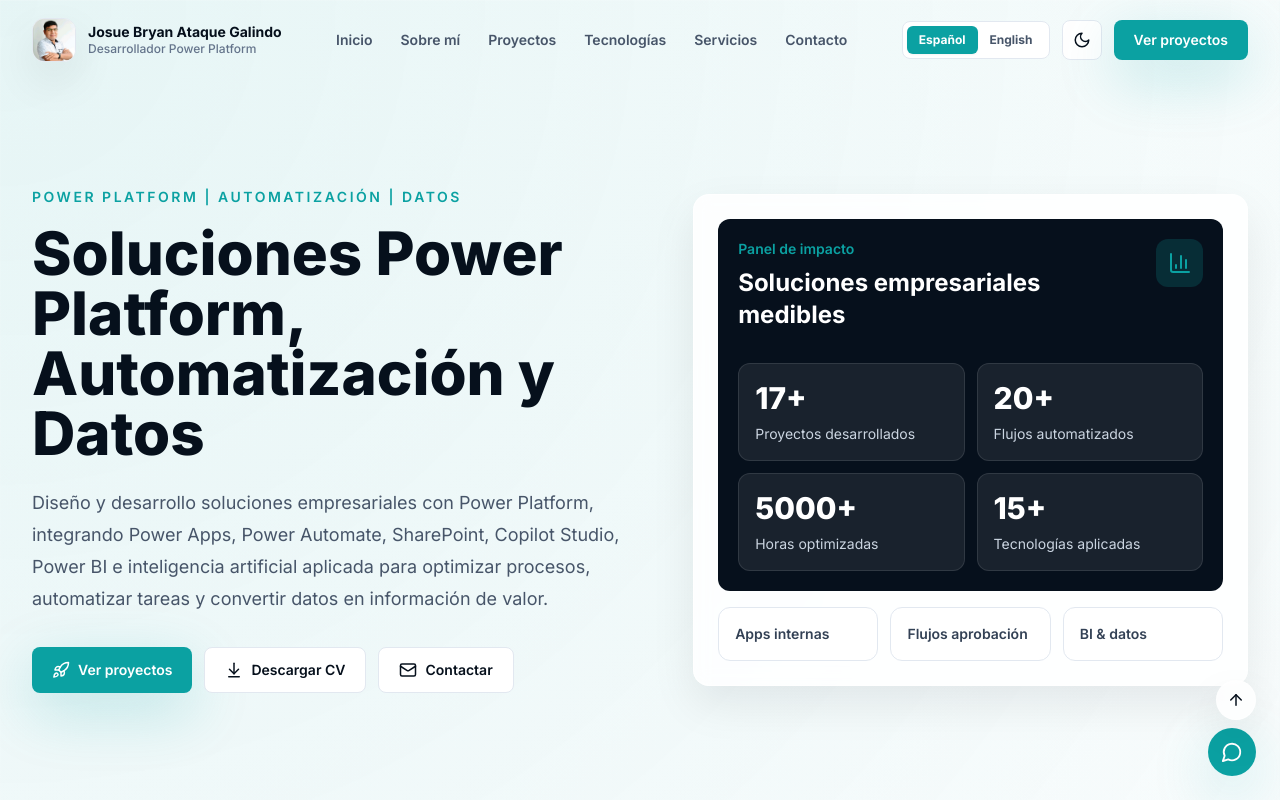
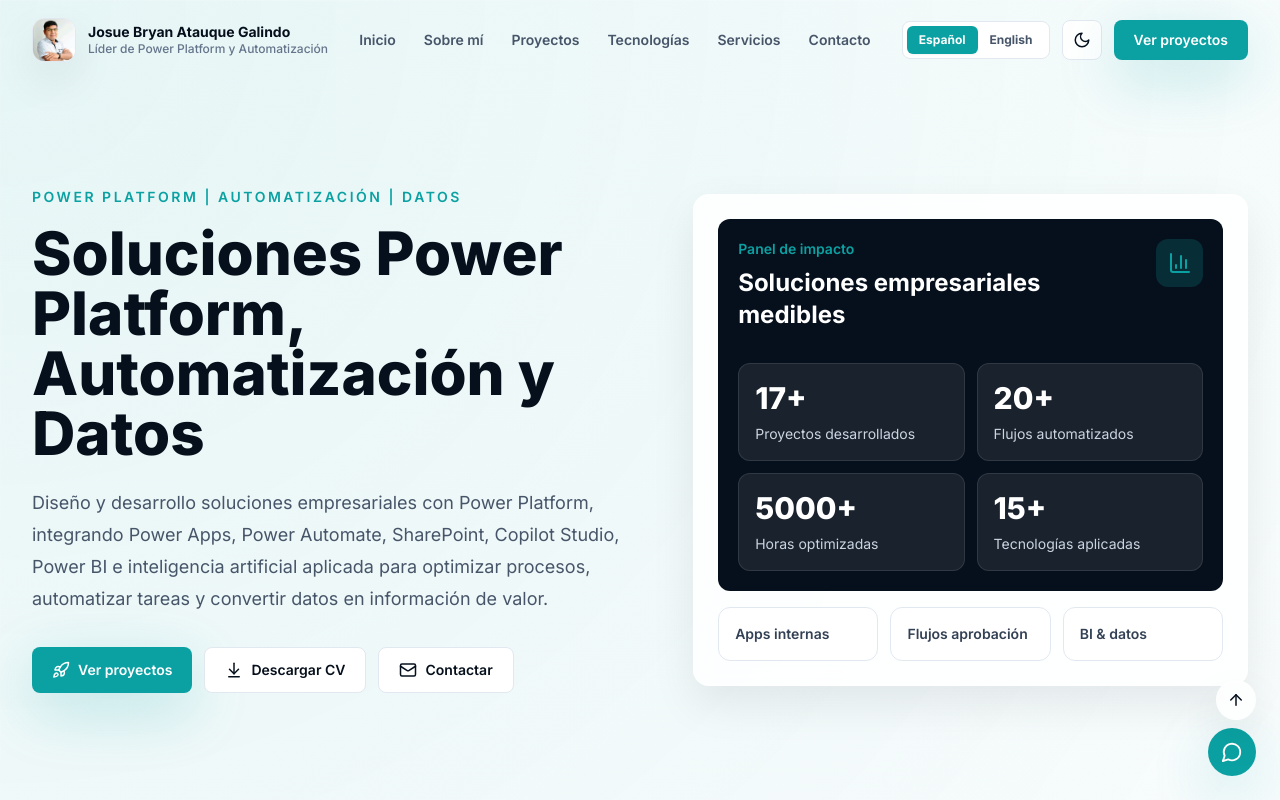
Before and after one commit to josueatauqueg-creator/portafolio-power-platform, a React (Vite) app: page / in a window 1280 px wide. Shown: the top 800 px of the page. Built offline with nearby package versions, Linux system fonts and the light colour scheme.

Commit message:
Corregir nombre y ajustes finales del portafolio

```diff
--- a/index.html
+++ b/index.html
@@ -19,7 +19,7 @@
         </p>
 
         <h1 style="margin:0 0 16px;font-size:clamp(34px,6vw,64px);line-height:1.05">
-          Josue Bryan Ataque Galindo
+          Josue Bryan Atauque Galindo
         </h1>
 
         <p style="margin:0;color:#cbd5e1;font-size:18px;line-height:1.7">
--- a/src/data/profile.js
+++ b/src/data/profile.js
@@ -1,6 +1,6 @@
 export const profile = {
-  name: 'Josue Bryan Ataque Galindo',
-  role: 'Desarrollador Power Platform',
+  name: 'Josue Bryan Atauque Galindo',
+  role: 'Líder de Power Platform y Automatización',
   email: 'jatauque@uni.pe',
   whatsapp: '+51 970592254',
   whatsappUrl: 'https://wa.me/51970592254?text=Hola%20Josue%2C%20vi%20tu%20portafolio%20profesional%20y%20me%20interesa%20conversar%20sobre%20una%20soluci%C3%B3n%20digital%20para%20mi%20empresa.%20%C2%BFPodr%C3%ADamos%20coordinar%20una%20reuni%C3%B3n%20para%20revisar%20mi%20necesidad%3F',
--- a/src/data/uiTranslations.js
+++ b/src/data/uiTranslations.js
@@ -6,7 +6,7 @@
       english: 'English'
     },
     profile: {
-      role: 'Desarrollador Power Platform'
+      role: 'Líder de Power Platform y Automatización'
     },
     navbar: {
       home: 'Inicio',
@@ -136,7 +136,7 @@
       english: 'English'
     },
     profile: {
-      role: 'Power Platform Developer'
+      role: 'Power Platform & Automation Lead'
     },
     navbar: {
       home: 'Home',
```
